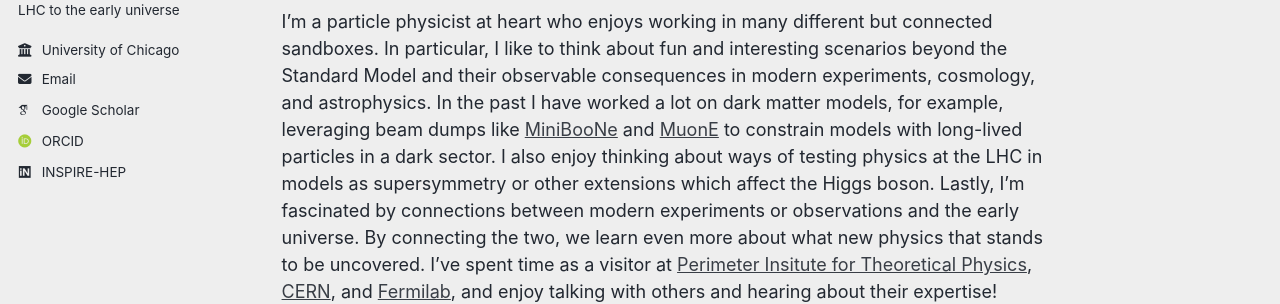
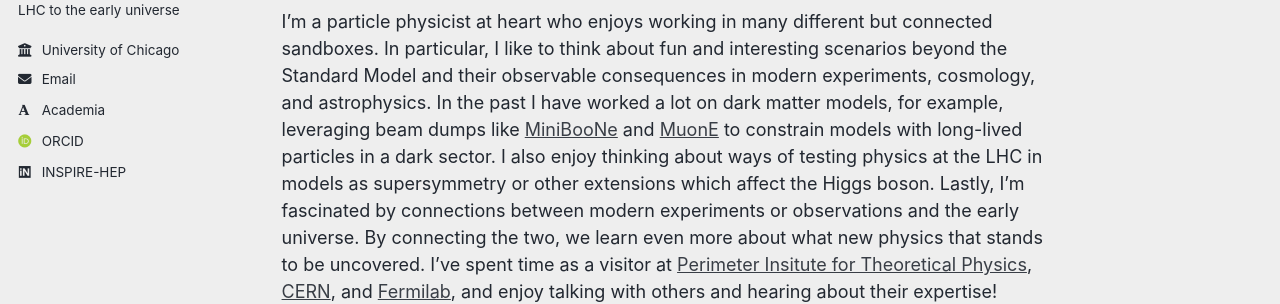
Before and after one commit to duncanrocha/duncanrocha.github.io, a Jekyll site: the page built from _pages/about.md, in a window 1280 px wide. Shown: the part 366-670 px from the top of the page. Built offline with Jekyll 4.4.1, drawn with Linux system fonts in a browser that asks for light colours; some web fonts are replaced; a script that is not in the unit is left out; some of the changed lines change nothing that is shown.

Commit message:
Update _config.yml

```diff
--- a/_config.yml
+++ b/_config.yml
@@ -33,9 +33,9 @@ author:
   email            : "drocha@uchicago.edu"
 
   # Academic websites
-  academia         : # URL
+  academia         : "https://physics.uchicago.edu/people/profile/duncan-javier-rocha/"
   arxiv            : # URL - Update with the correct link to your profile
-  googlescholar    : "https://scholar.google.com/citations?user=PS_CX0AAAAAJ"
+  googlescholar    : # "https://scholar.google.com/citations?user=PS_CX0AAAAAJ"
   inspire-hep      : "https://inspirehep.net/authors/2712952" # URL
   impactstory      : # URL
   orcid            : "http://orcid.org/0000-0002-8263-7982"
```
